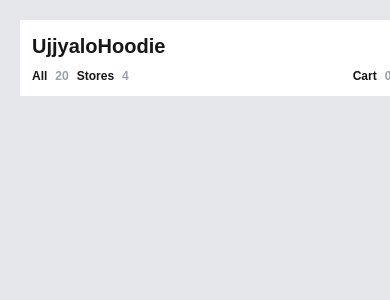
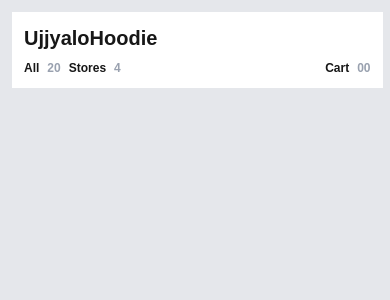
Before and after one commit to AayushKuinkel007/Hoodie_Ecom, a Next.js app in the folder frontend/: page / in a window 390 px wide. Shown: the top 300 px of the page. Built offline with nearby package versions, Linux system fonts and the light colour scheme.

Commit message:
made navbar responsive

```diff
--- a/frontend/app/page.jsx
+++ b/frontend/app/page.jsx
@@ -5,7 +5,7 @@ const page = () => {
   return (
     <>
       <section className="bg-gray-200 h-screen relative">
-        <div className="bg-white w-full md:w-100 fixed top-5 left-5">
+        <div className="bg-white w-[95%] md:w-100 fixed m-3 md:m-0 md:top-5 md:left-5">
           <Navbar />
         </div>
       </section>
```
